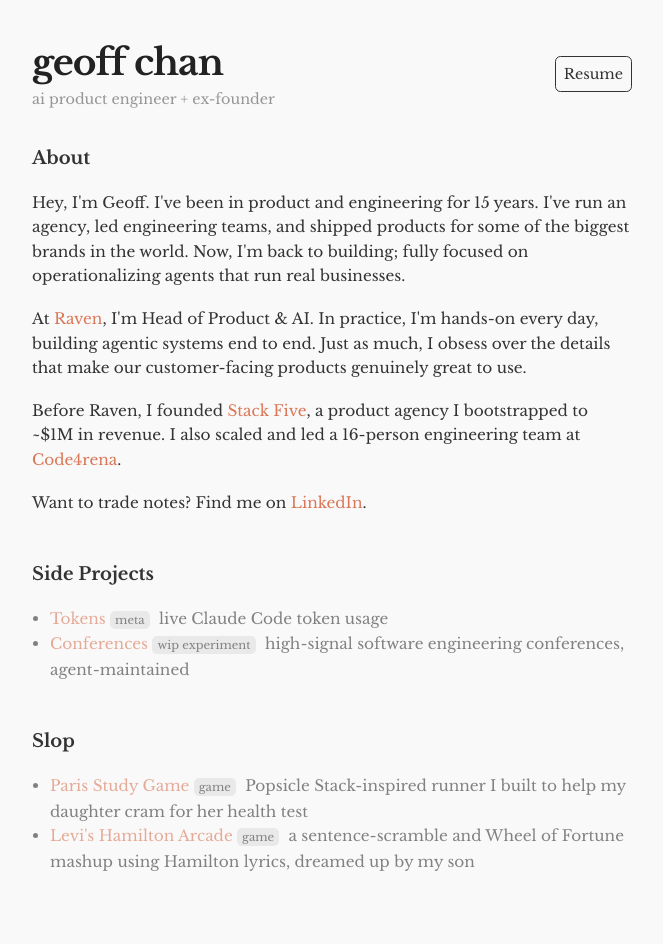
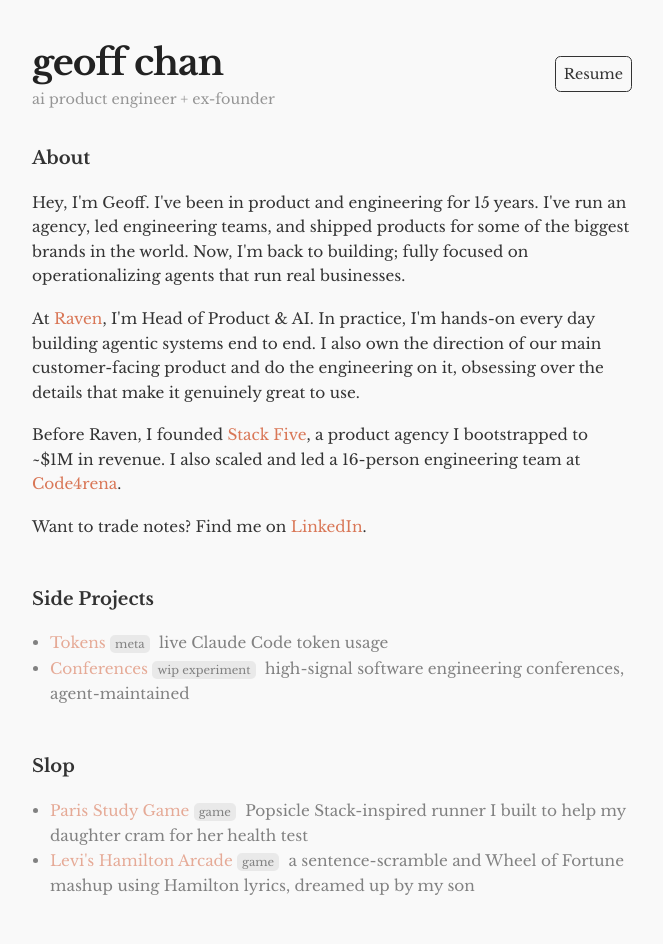
Before and after one commit to geoffchan23/geoffchan23.github.io, a Jekyll site: the page built from index.html, in a window 1280 px wide. Shown: the whole page, without its empty margins (308-971 px from the left). Built offline with Jekyll 4.4.1, drawn with Linux system fonts in a browser that asks for light colours; before the commit the page ends 919 px from its top, so only the background shows below that.

Commit message:
site: reword Raven bio to capture both halves of the role
Co-Authored-By: Claude Opus 4.8 (1M context) <noreply@anthropic.com>

```diff
--- a/index.html
+++ b/index.html
@@ -16,7 +16,7 @@ description: Geoff Chan is Head of Product & AI at Raven.ai, building agentic sy
     <section class="about">
         <h2>About</h2>
         <p>Hey, I'm Geoff. I've been in product and engineering for 15 years. I've run an agency, led engineering teams, and shipped products for some of the biggest brands in the world. Now, I'm back to building; fully focused on operationalizing agents that run real businesses.</p>
-        <p>At <a href="https://raven.ai" target="_blank" rel="noopener">Raven</a>, I'm Head of Product & AI. In practice, I'm hands-on every day, building agentic systems end to end. Just as much, I obsess over the details that make our customer-facing products genuinely great to use.</p>
+        <p>At <a href="https://raven.ai" target="_blank" rel="noopener">Raven</a>, I'm Head of Product & AI. In practice, I'm hands-on every day building agentic systems end to end. I also own the direction of our main customer-facing product and do the engineering on it, obsessing over the details that make it genuinely great to use.</p>
         <p>Before Raven, I founded <a href="https://stackfive.io" target="_blank" rel="noopener">Stack Five</a>, a product agency I bootstrapped to ~$1M in revenue. I also scaled and led a 16-person engineering team at <a href="https://code4rena.com/" target="_blank" rel="noopener">Code4rena</a>.</p>
         <p>Want to trade notes? Find me on <a href="https://www.linkedin.com/in/geoffchan23/" target="_blank" rel="noopener">LinkedIn</a>.</p>
     </section>
```
